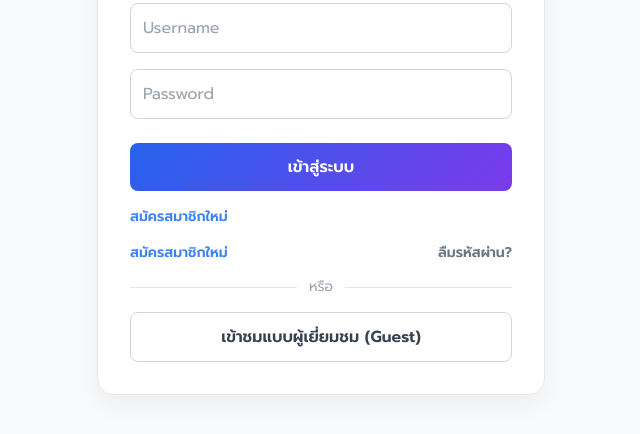
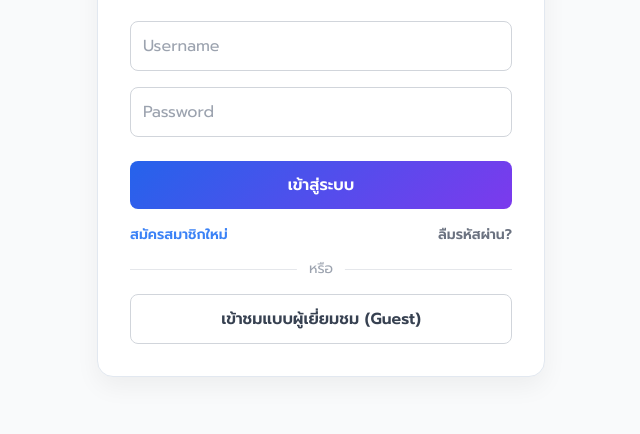
Before and after one commit to chessyokjvl/rx-portal, a plain HTML site: page index.html in a window 1280 px wide. Shown: the part 320-754 px from the top of the page, without its empty margins (319-959 px from the left). Drawn offline with nearby package versions, Linux system fonts and the light colour scheme; some packages are replaced by stand-ins of ours; a script that the page names is missing.

Commit message:
Update index.html

```diff
--- a/index.html
+++ b/index.html
@@ -36,7 +36,6 @@
                 <input type="text" id="username" placeholder="Username" onkeydown="if(event.key === 'Enter') login()" class="w-full mb-4 p-3 border border-gray-300 rounded-lg outline-none focus:ring-2 focus:ring-blue-500">
                 <input type="password" id="password" placeholder="Password" onkeydown="if(event.key === 'Enter') login()" class="w-full mb-6 p-3 border border-gray-300 rounded-lg outline-none focus:ring-2 focus:ring-blue-500">
                 <button onclick="login()" class="w-full gradient-btn font-bold py-3 rounded-lg">เข้าสู่ระบบ</button>
-                <div class="flex justify-between mt-4 text-sm font-semibold"><a href="#" onclick="toggleAuth('register')" class="text-blue-500 hover:text-blue-700">สมัครสมาชิกใหม่</a></div>
                 <div class="flex justify-between mt-4 text-sm font-semibold"><a href="#" onclick="toggleAuth('register')" class="text-blue-500 hover:text-blue-700">สมัครสมาชิกใหม่</a>
                 <a href="#" onclick="forgotPasswordUI()" class="text-gray-500 hover:text-gray-700">ลืมรหัสผ่าน?</a></div>
 
```
